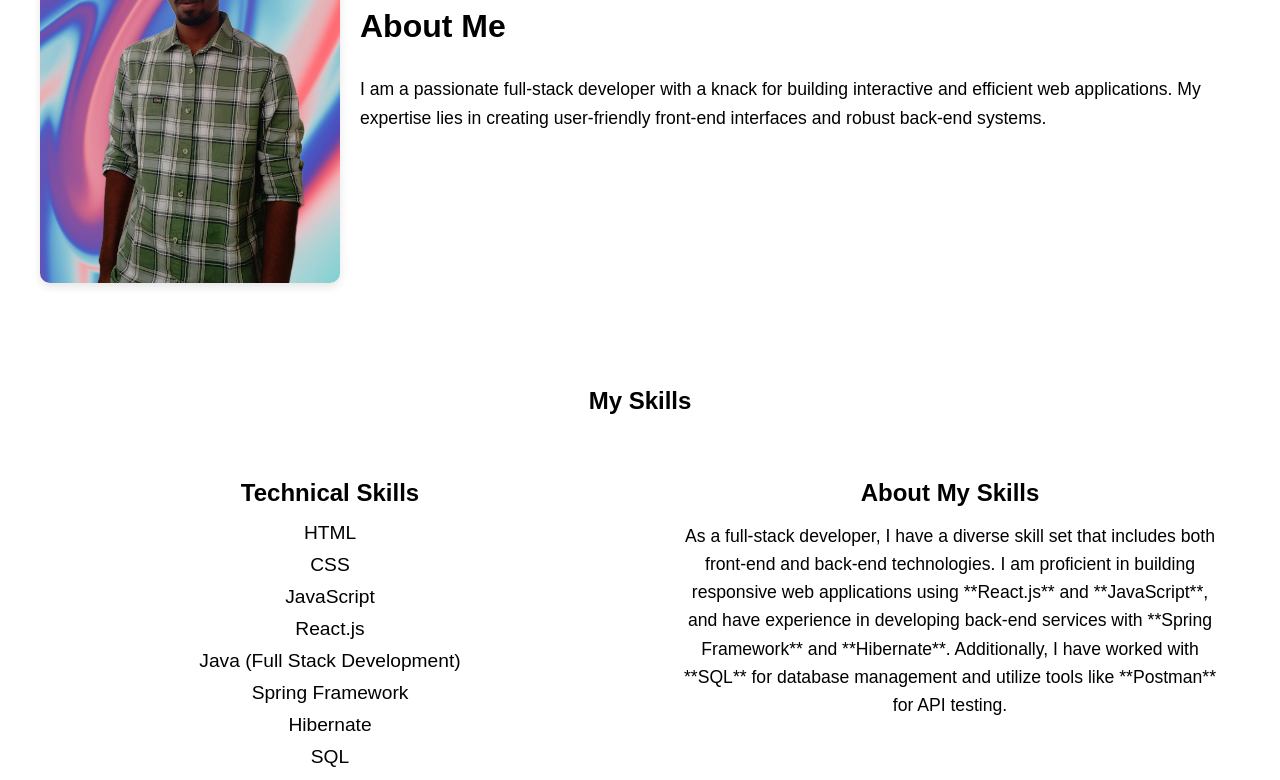
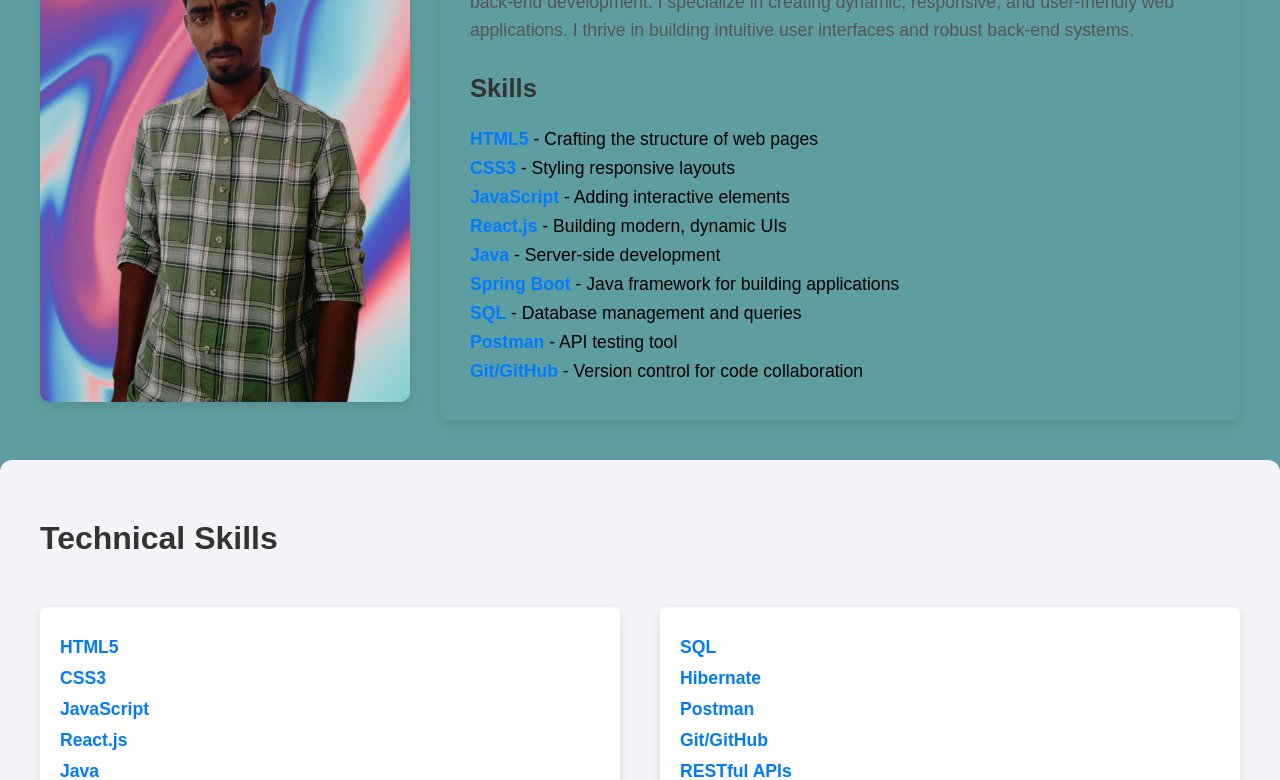
Before and after one commit to mreddy-fullstack/mallikarjunareddy_portfolio, a React (Create React App) app: page / in a window 1280 px wide. Shown: the part 440-1220 px from the top of the page. Built offline with nearby package versions, Linux system fonts and the light colour scheme.

Commit message:
skills section changed

```diff
--- a/src/App.css
+++ b/src/App.css
@@ -12,6 +12,7 @@
   min-height: 100vh;
   padding: 0;
   margin: 0;
+  background-color: cadetblue;
 }
 
 section {
--- a/src/components/About.css
+++ b/src/components/About.css
@@ -1,30 +1,87 @@
+/* General Section Styling */
+.about {
+  padding: 40px;
+  max-width: 1200px;
+  margin: auto;
+  border-radius: 12px;
+}
+
 .about-container {
   display: flex;
+  justify-content: space-between;
+  gap: 30px;
   align-items: center;
-  justify-content: center;
-  gap: 20px;
-  max-width: 1200px;
-  margin: auto;
-  padding: 20px;
 }
 
-.image-section img {
-  width: 300px;  /* Adjust image size */
-  height: auto;
-  border-radius: 10px;
-  box-shadow: 0 4px 8px rgba(0, 0, 0, 0.1);
+.about-image {
+  flex: 1;
+  min-width: 250px;
+  text-align: center;
 }
 
-.content-section {
-  flex: 1;
+.about-image img {
+  max-width: 100%;
+  height: auto;
+  border-radius: 10px; /* Rounded corners for image */
+  box-shadow: 0 4px 12px rgba(0, 0, 0, 0.1);
 }
 
-.content-section h2 {
-  margin-bottom: 10px;
-  font-size: 2rem;
+.about-content {
+  flex: 2;
+  min-width: 300px;
+  padding: 30px;
+  /* background-color: #ffffff; White background for content */
+  border-radius: 8px;
+  box-shadow: 0 4px 12px rgba(0, 0, 0, 0.1);
+  text-align: left;
 }
 
-.content-section p {
+.about-content h2 {
+  font-size: 2rem;
+  color: #333; /* Dark text color */
+  margin-bottom: 20px;
+}
+
+.about-content p {
   font-size: 1.1rem;
+  color: #555; /* Lighter text color */
   line-height: 1.6;
+  margin-bottom: 20px;
 }
+
+.about-content h3 {
+  font-size: 1.6rem;
+  color: #333;
+  margin-top: 30px;
+}
+
+.about-content ul {
+  list-style-type: none;
+  padding-left: 0;
+}
+
+.about-content ul li {
+  font-size: 1.1rem;
+  margin: 8px 0;
+}
+
+.about-content ul li strong {
+  color: #007BFF; /* Highlight skills with a blue color */
+}
+
+/* Responsive Design for Smaller Screens */
+@media (max-width: 768px) {
+  .about-container {
+    flex-direction: column;
+    align-items: center;
+  }
+
+  .about-image {
+    margin-bottom: 20px;
+  }
+
+  .about-content {
+    min-width: 100%;
+    padding: 15px;
+  }
+}
--- a/src/components/About.js
+++ b/src/components/About.js
@@ -1,23 +1,36 @@
 import React from 'react';
 import './About.css';
-import myPhoto from '../assets/profile.jpg'; // Import your image here
+import myImage from '../assets/profile.jpg'; // Update the path to your image location
 
 const About = () => {
   return (
     <section className="about">
       <div className="about-container">
-        {/* Image Section */}
-        <div className="image-section">
-          <img src={myPhoto} alt="About Me" />
+        {/* Left side: Image */}
+        <div className="about-image">
+          <img src={myImage} alt="About Me" />
         </div>
 
-        {/* Text Content Section */}
-        <div className="content-section">
+        {/* Right side: Content */}
+        <div className="about-content">
           <h2>About Me</h2>
           <p>
-            I am a passionate full-stack developer with a knack for building interactive and efficient web applications.
-            My expertise lies in creating user-friendly front-end interfaces and robust back-end systems.
+            I am a passionate and skilled <strong>Full Stack Developer</strong> with experience in both front-end and back-end development. I specialize in creating dynamic, responsive, and user-friendly web applications. I thrive in building intuitive user interfaces and robust back-end systems.
           </p>
+
+          {/* Skills Section */}
+          <h3>Skills</h3>
+          <ul>
+            <li><strong>HTML5</strong> - Crafting the structure of web pages</li>
+            <li><strong>CSS3</strong> - Styling responsive layouts</li>
+            <li><strong>JavaScript</strong> - Adding interactive elements</li>
+            <li><strong>React.js</strong> - Building modern, dynamic UIs</li>
+            <li><strong>Java</strong> - Server-side development</li>
+            <li><strong>Spring Boot</strong> - Java framework for building applications</li>
+            <li><strong>SQL</strong> - Database management and queries</li>
+            <li><strong>Postman</strong> - API testing tool</li>
+            <li><strong>Git/GitHub</strong> - Version control for code collaboration</li>
+          </ul>
         </div>
       </div>
     </section>
--- a/src/components/Header.css
+++ b/src/components/Header.css
@@ -1,6 +1,5 @@
 .header {
   width: 100%;
-  background-color: #1a1a2e;
   color: white;
   padding: 60px 0;
   text-align: center;
--- a/src/components/Skills.css
+++ b/src/components/Skills.css
@@ -1,8 +1,16 @@
+/* General Section Styling */
 .skills {
   padding: 40px;
   max-width: 1200px;
   margin: auto;
-  text-align: center;
+  background-color: #f4f4f9;
+  border-radius: 12px;
+}
+
+.skills h2 {
+  font-size: 2rem;
+  color: #333;
+  margin-bottom: 30px;
 }
 
 .skills-container {
@@ -12,37 +20,39 @@
   flex-wrap: wrap;
 }
 
-.skills-list,
-.skills-info {
+.skills-column {
   flex: 1;
-  min-width: 300px;
+  min-width: 280px;
   padding: 20px;
+  background-color: white;
+  border-radius: 8px;
+  box-shadow: 0 4px 12px rgba(0, 0, 0, 0.1);
 }
 
-.skills-list h3,
-.skills-info h3 {
-  font-size: 1.5rem;
-  margin-bottom: 15px;
-}
-
-.skills-list ul {
+.skills-column ul {
   list-style-type: none;
   padding-left: 0;
 }
 
-.skills-list li {
-  font-size: 1.2rem;
+.skills-column li {
+  font-size: 1.1rem;
   margin: 10px 0;
+  color: #555;
 }
 
-.skills-info p {
-  font-size: 1.1rem;
-  line-height: 1.6;
+.skills-column li strong {
+  color: #007BFF;
 }
 
-/* Media query for smaller screens */
+/* Responsive Design */
 @media (max-width: 768px) {
   .skills-container {
     flex-direction: column;
+    gap: 20px;
+  }
+
+  .skills-column {
+    min-width: 100%;
+    padding: 15px;
   }
 }
--- a/src/components/Skills.js
+++ b/src/components/Skills.js
@@ -1,37 +1,33 @@
 import React from 'react';
-import './Skills.css'; // Import the CSS file for styling
+import './Skills.css';
 
 const Skills = () => {
   return (
     <section className="skills">
-      <h2>My Skills</h2>
+      <h2>Technical Skills</h2>
       <div className="skills-container">
-        {/* Left Section */}
-        <div className="skills-list">
-          <h3>Technical Skills</h3>
+        {/* Left Column: Skills 1 */}
+        <div className="skills-column">
           <ul>
-            <li>HTML</li>
-            <li>CSS</li>
-            <li>JavaScript</li>
-            <li>React.js</li>
-            <li>Java (Full Stack Development)</li>
-            <li>Spring Framework</li>
-            <li>Hibernate</li>
-            <li>SQL</li>
-            <li>Postman</li>
-            <li>Git/GitHub</li>
-            <li>RESTful APIs</li>
+            <li><strong>HTML5</strong></li>
+            <li><strong>CSS3</strong></li>
+            <li><strong>JavaScript</strong></li>
+            <li><strong>React.js</strong></li>
+            <li><strong>Java</strong></li>
+            <li><strong>Spring Boot</strong></li>
           </ul>
         </div>
 
-        {/* Right Section */}
-        <div className="skills-info">
-          <h3>About My Skills</h3>
-          <p>
-            As a full-stack developer, I have a diverse skill set that includes both front-end and back-end technologies.
-            I am proficient in building responsive web applications using **React.js** and **JavaScript**, and have experience in developing back-end services with **Spring Framework** and **Hibernate**.
-            Additionally, I have worked with **SQL** for database management and utilize tools like **Postman** for API testing.
-          </p>
+        {/* Right Column: Skills 2 */}
+        <div className="skills-column">
+          <ul>
+            <li><strong>SQL</strong></li>
+            <li><strong>Hibernate</strong></li>
+            <li><strong>Postman</strong></li>
+            <li><strong>Git/GitHub</strong></li>
+            <li><strong>RESTful APIs</strong></li>
+            <li><strong>Version Control</strong></li>
+          </ul>
         </div>
       </div>
     </section>
```
